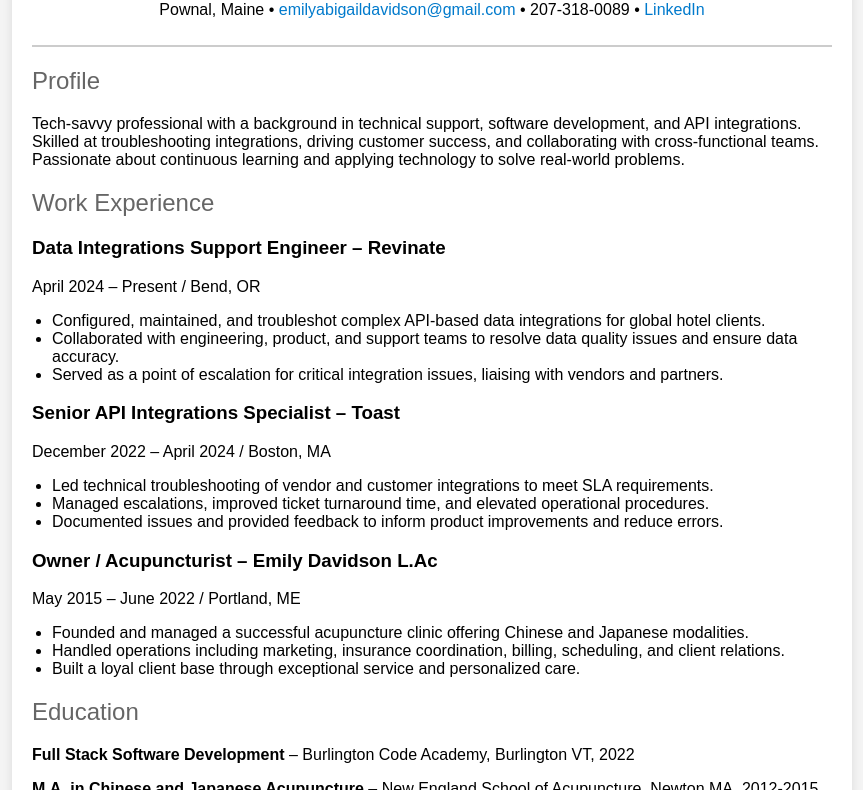
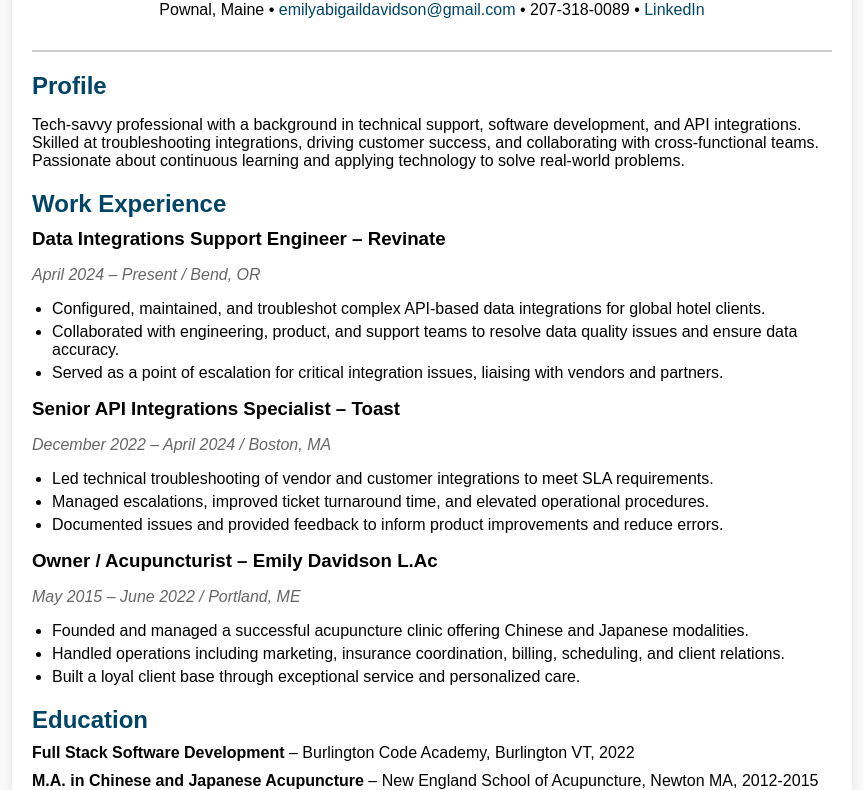
Before and after one commit to EmilyUserName/portfolio, a plain HTML site: page index.html in a window 1280 px wide. Shown: the part 112-902 px from the top of the page, without its empty margins (208-1071 px from the left). Drawn offline with Linux system fonts and the light colour scheme.

Commit message:
Update style.css
update

```diff
--- a/style.css
+++ b/style.css
@@ -1,6 +1,6 @@
 body {
   font-family: Arial, sans-serif;
-  background: #f4f4f4;
+  background: #f9f9f9;
   margin: 0;
   padding: 0;
 }
@@ -16,32 +16,48 @@ body {
 header {
   text-align: center;
   border-bottom: 2px solid #ccc;
-  padding-bottom: 10px;
+  padding-bottom: 15px;
 }
 
 h1 {
   margin: 0;
+  font-size: 2rem;
+  color: #004466;
+}
+
+.contact a {
+  color: #004466;
+  text-decoration: none;
+}
+
+.contact a:hover {
+  text-decoration: underline;
+}
+
+.section {
+  margin-top: 30px;
 }
 
 h2 {
-  margin-top: 5px;
-  font-weight: normal;
+  color: #004466;
+  margin-bottom: 10px;
+}
+
+.job h3,
+.education p {
+  margin: 10px 0 5px;
+}
+
+.date {
+  font-style: italic;
   color: #666;
 }
 
-section {
-  margin: 20px 0;
-}
-
 ul {
+  margin-top: 5px;
   padding-left: 20px;
 }
 
-a {
-  color: #007acc;
-  text-decoration: none;
+ul li {
+  margin-bottom: 5px;
 }
-
-a:hover {
-  text-decoration: underline;
-}
```
